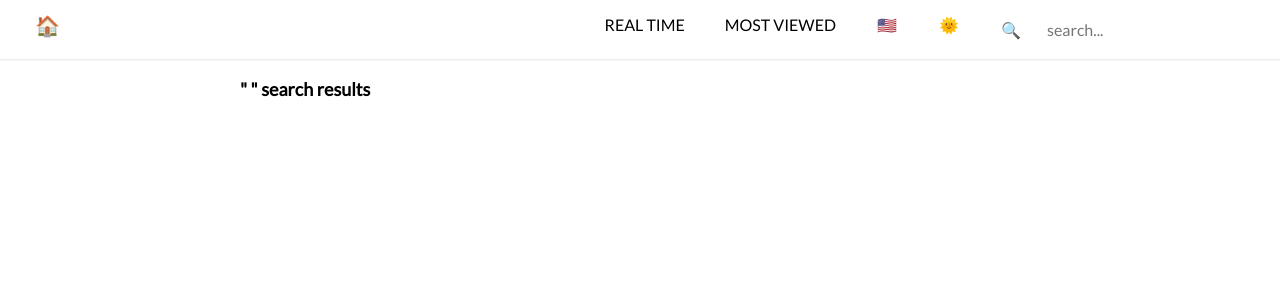
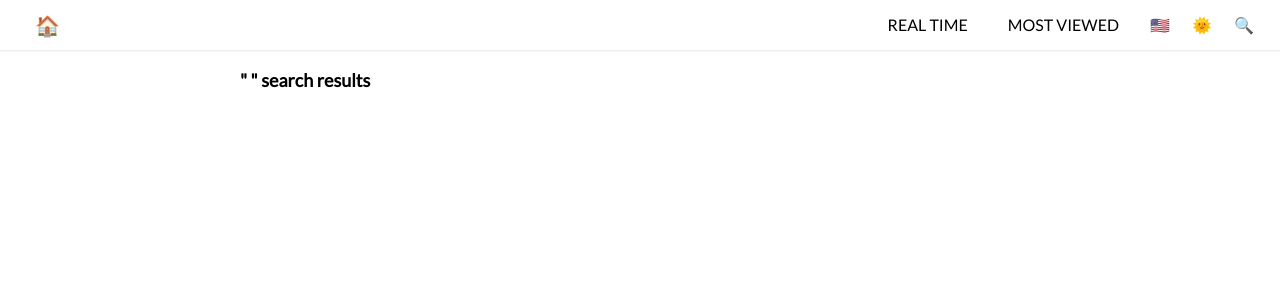
Before and after one commit to richmond00/news-app, a React app: page /#/search in a window 1280 px wide. Shown: the top 300 px of the page. Built offline with nearby package versions, Linux system fonts and the light colour scheme.

Commit message:
updated top navigation: gap btw items and search bar UI/UX

```diff
--- a/public/index.html
+++ b/public/index.html
@@ -4,7 +4,7 @@
 		<meta charset="utf-8" />
 		<meta name="viewport" content="width=device-width, initial-scale=1.0" />
 		<meta http-equiv="X-UA-Compatiable" content="ie=edge" />
-		<link rel="shortcut icon" href="favicon.ico">
+		<link rel="shortcut icon" href="./favicon.ico">
 		<title>뉴스앱 | 뉴욕타임즈 API</title>
 	</head>
 	<body>
--- a/src/components/ArticleBox.js
+++ b/src/components/ArticleBox.js
@@ -11,6 +11,7 @@ const ArticleBox = ({ data }) => {
     ) : (
         <span className="article__no-image">No image available 🙁</span>
     );
+
     return (
         <article className="article">
             <div className="article__text-wrapper">
--- a/src/components/SearchInput.js
+++ b/src/components/SearchInput.js
@@ -1,19 +1,21 @@
 import React from "react";
 import PropTypes from "prop-types";
 
-const SearchInput = ({ onChange, onClick, keyword }) => {
+const SearchInput = ({ onChange, onClick, keyword, isActive }) => {
+    const display = isActive ? "inline-block" : "none";
     return (
         <form className="topnav__form">
-            <button type="submit" className="btn btn-search" onClick={onClick}>
-                🔍
-            </button>
             <input
+                style={{ display }}
                 type="text"
                 className="search__input"
                 placeholder="search..."
                 onChange={onChange}
                 value={keyword}
             />
+            <button type="submit" className="btn btn-search" onClick={onClick}>
+                🔍
+            </button>
         </form>
     );
 };
@@ -22,6 +24,7 @@ SearchInput.propTypes = {
     onChange: PropTypes.func.isRequired,
     onClick: PropTypes.func.isRequired,
     keyword: PropTypes.string.isRequired,
+    isActive: PropTypes.bool.isRequired,
 };
 
 export default SearchInput;
--- a/src/containers/Topnav.js
+++ b/src/containers/Topnav.js
@@ -13,6 +13,7 @@ const Topnav = () => {
     const language = useSelector((state) => state.display.language);
     const theme = useSelector((state) => state.display.theme);
     const [keyword, setKeyword] = useState("");
+    const [isActive, setIsActive] = useState(false);
 
     const handleLanguageClick = (e) => {
         dispatch(pickLanguage(e.target.value));
@@ -28,7 +29,15 @@ const Topnav = () => {
 
     const handleSearchInputClick = (e) => {
         e.preventDefault();
-        if (!keyword) return;
+
+        if (!isActive) {
+            setIsActive(!isActive);
+            return;
+        }
+        if (!keyword) {
+            setIsActive(!isActive);
+            return;
+        }
         dispatch(fetchSearchResult(keyword));
         history.push("/search");
     };
@@ -57,20 +66,21 @@ const Topnav = () => {
                         {getStringByLanguage(language, "mostviewed")}
                     </NavLink>
                 </li>
-                <li className="topnav__item">
+                <li className="topnav__item topnav__item-btn">
                     <LanguagePicker
                         onClick={handleLanguageClick}
                         language={language}
                     />
                 </li>
-                <li className="topnav__item">
+                <li className="topnav__item topnav__item-btn">
                     <ThemePicker onClick={handleThemeClick} theme={theme} />
                 </li>
-                <li className="topnav__item">
+                <li className="topnav__item topnav__item-btn">
                     <SearchInput
                         onChange={handleSearchInputChange}
                         onClick={handleSearchInputClick}
                         keyword={keyword}
+                        isActive={isActive}
                     />
                 </li>
             </ul>
--- a/src/index.js
+++ b/src/index.js
@@ -1,7 +1,7 @@
 import React from "react";
 import { render } from "react-dom";
 import { HashRouter } from "react-router-dom";
-
+import logger from "redux-logger";
 import { createStore, applyMiddleware } from "redux";
 import { Provider } from "react-redux";
 import createSagaMiddleware from "redux-saga";
@@ -13,6 +13,7 @@ import "./scss/main.scss";
 
 const sagaMiddleware = createSagaMiddleware();
 const middleware = [sagaMiddleware];
+if (process.env.NODE_ENV !== "production") middleware.push(logger);
 const store = createStore(rootReducer, applyMiddleware(...middleware));
 sagaMiddleware.run(rootSaga);
 
--- a/src/scss/_articleBox.scss
+++ b/src/scss/_articleBox.scss
@@ -42,7 +42,6 @@
         margin-bottom: .8rem;
     }
 
-
     &__summary {
         font-size: 1.4rem;
     }
--- a/src/scss/_topnav.scss
+++ b/src/scss/_topnav.scss
@@ -1,5 +1,6 @@
 .topnav {
     display: flex;
+    align-items: center;
     font-size: 1.6rem;
     padding: 1.5rem;
     box-shadow: 0 1px 2px rgba(0,0,0, .1);
@@ -27,6 +28,10 @@
         margin: 0 2rem 0 2rem;
         cursor: pointer;
 
+        & > * {
+            display: inline-block;
+        }
+
         a:hover {
             color: var(--color-blue);
             border-bottom: 1px solid var(--color-blue);
@@ -35,6 +40,9 @@
         &-active {
             font-weight: 600;
         }
+    }
+    &__item-btn {
+        margin: 0 1rem 0 1rem;
     }
 
     .btn {
@@ -66,6 +74,7 @@
     border: none;
     margin-left: .5rem;
     width: 80%;
+    height: 2.15rem;
 
     &:focus {
         outline: none;
```
